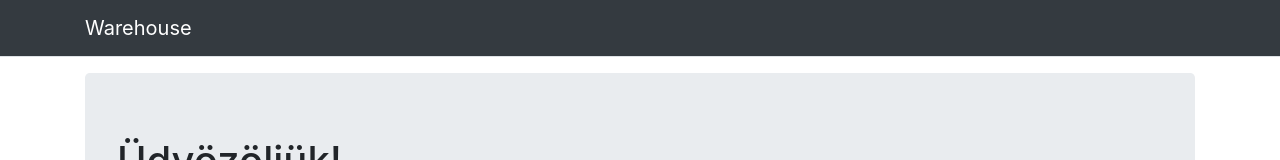
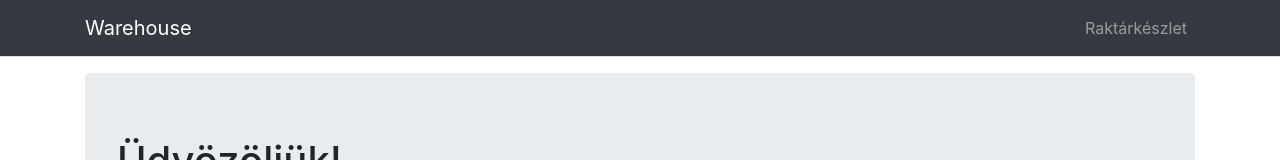
Before and after one commit to jbence1994/warehouse-ui, a React (Create React App) app: page / in a window 1280 px wide. Shown: the top 160 px of the page. Built offline with nearby package versions, Linux system fonts and the light colour scheme.

Commit message:
Render page names on navbar

```diff
--- a/src/App.js
+++ b/src/App.js
@@ -22,9 +22,11 @@ const App = () => {
   const { pages } = application;
   const { home, supplies, notFound } = pages;
 
+  const routes = [{ name: supplies.name, path: supplies.path }];
+
   return (
     <BrowserRouter>
-      <Navbar title={applicationName} homeRoute={home.path} routes={[]} />
+      <Navbar title={applicationName} homeRoute={home.path} routes={routes} />
       <main className="container">
         <Switch>
           <Route exact path={supplies.path} component={Supplies} />
```
